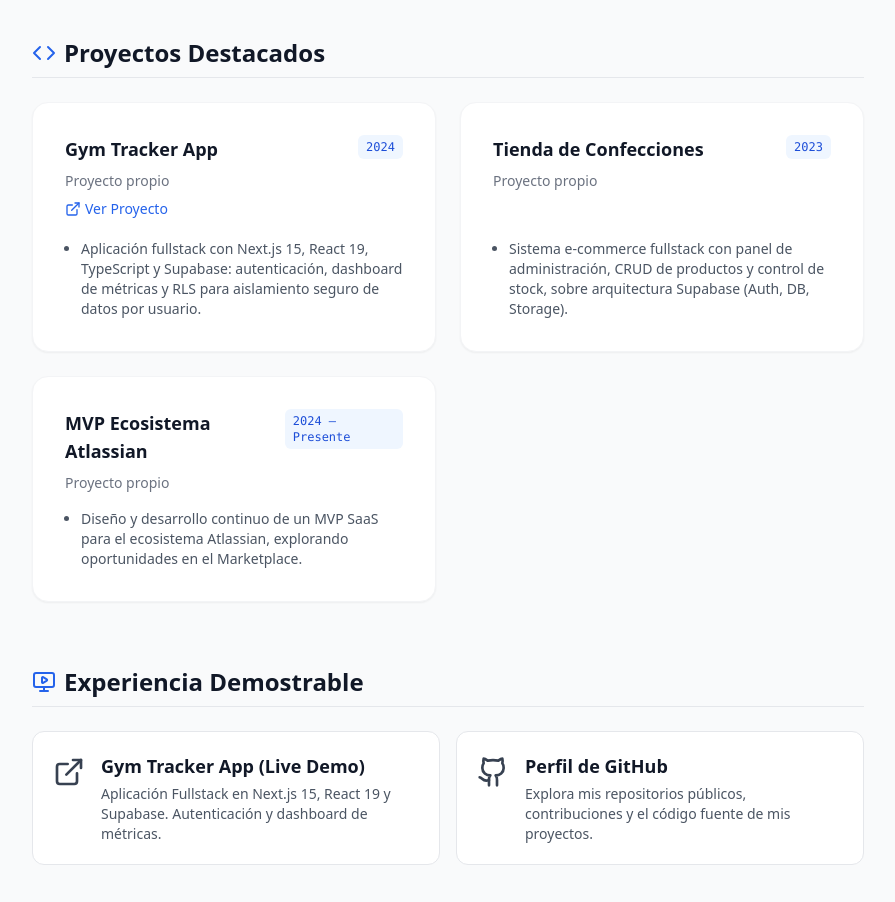
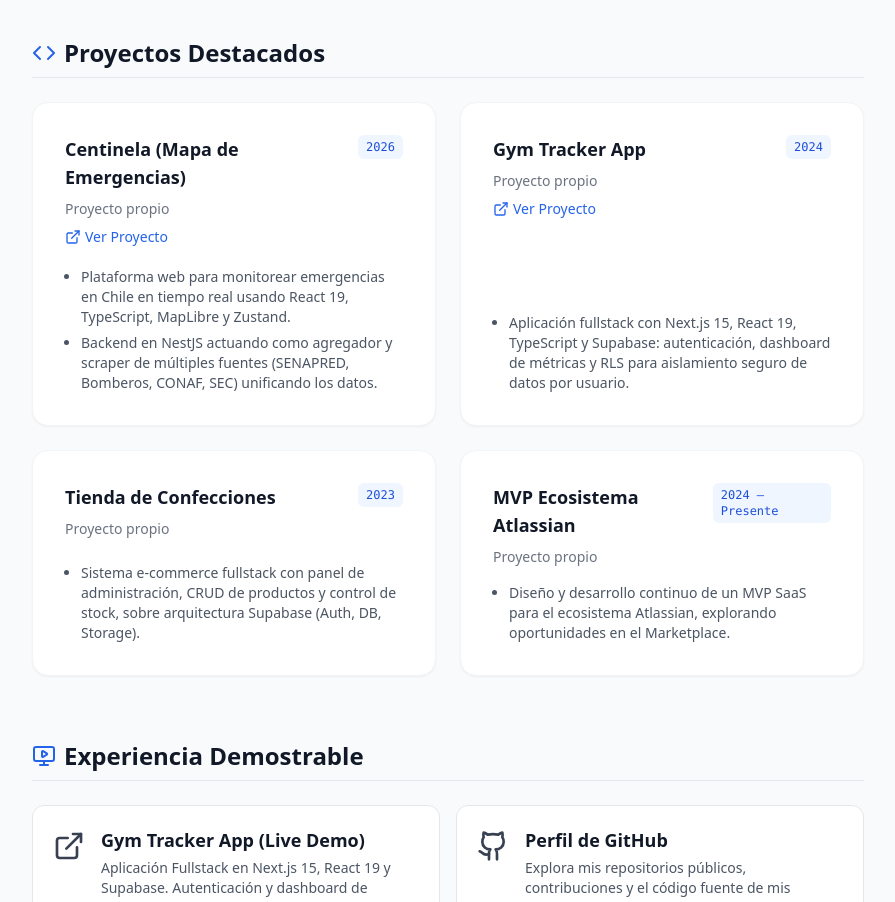
Before and after one commit to peteraraya/base_react_2026, a React (Vite) app: page / in a window 1280 px wide. Shown: the part 4640-5542 px from the top of the page, without its empty margins (192-1087 px from the left). Built offline with nearby package versions, Linux system fonts and the light colour scheme; no server answers.

Commit message:
feat: agregar proyecto Centinela al portafolio

```diff
--- a/src/data/cv.ts
+++ b/src/data/cv.ts
@@ -85,6 +85,16 @@ export const cvData: Record<'es' | 'en', CVData> = {
       }
     ],
     projects: [
+      {
+        name: "Centinela (Mapa de Emergencias)",
+        period: "2026",
+        description: "Proyecto propio",
+        link: "https://red-centinela.vercel.app/",
+        achievements: [
+          "Plataforma web para monitorear emergencias en Chile en tiempo real usando React 19, TypeScript, MapLibre y Zustand.",
+          "Backend en NestJS actuando como agregador y scraper de múltiples fuentes (SENAPRED, Bomberos, CONAF, SEC) unificando los datos."
+        ]
+      },
       {
         name: "Gym Tracker App",
         period: "2024",
@@ -423,6 +433,16 @@ export const cvData: Record<'es' | 'en', CVData> = {
     ],
     projects: [
       {
+        name: "Centinela (Emergencies Map)",
+        period: "2026",
+        description: "Personal Project",
+        link: "https://red-centinela.vercel.app/",
+        achievements: [
+          "Web platform to monitor emergencies in Chile in real-time using React 19, TypeScript, MapLibre, and Zustand.",
+          "Backend in NestJS acting as an aggregator and scraper from multiple sources (SENAPRED, Firefighters, CONAF, SEC) unifying data."
+        ]
+      },
+      {
         name: "Gym Tracker App",
         period: "2024",
         description: "Personal Project",
```
